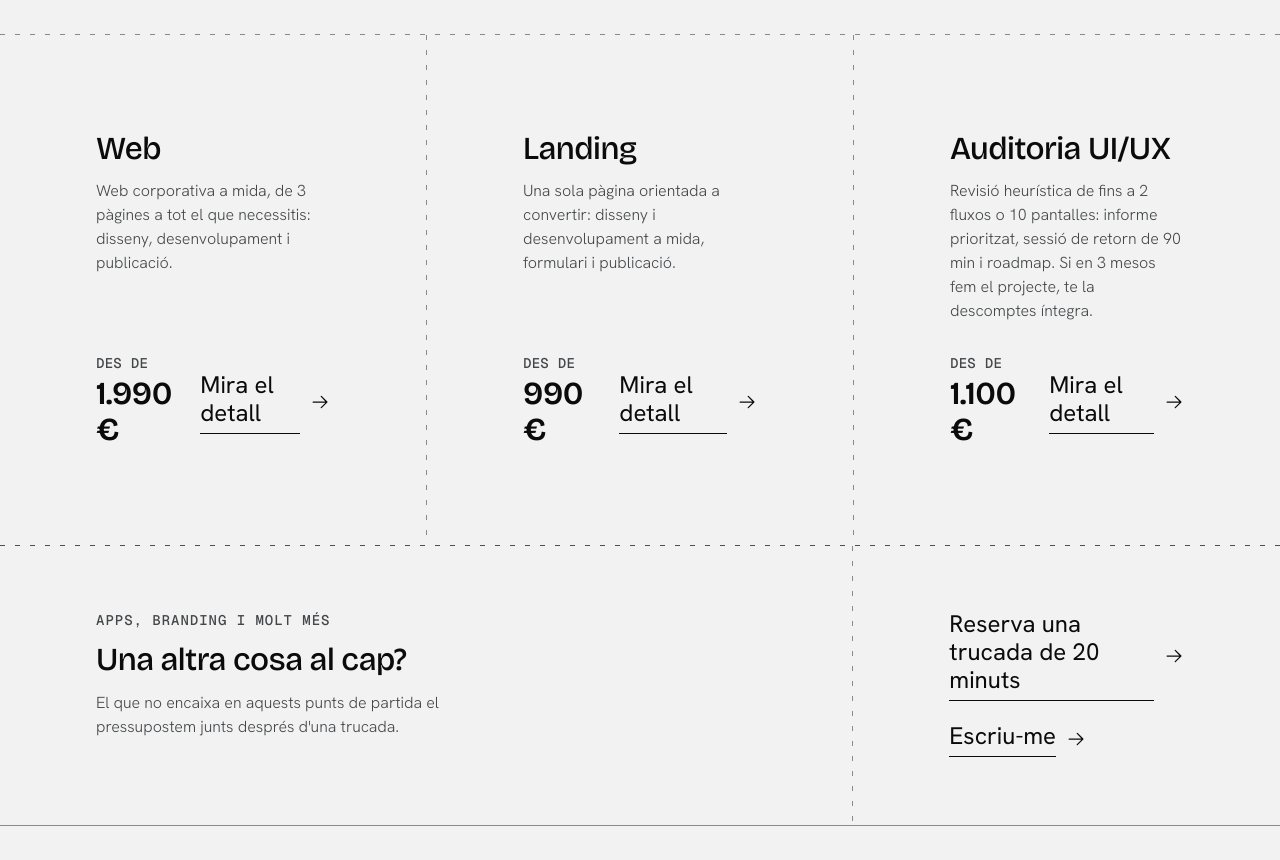
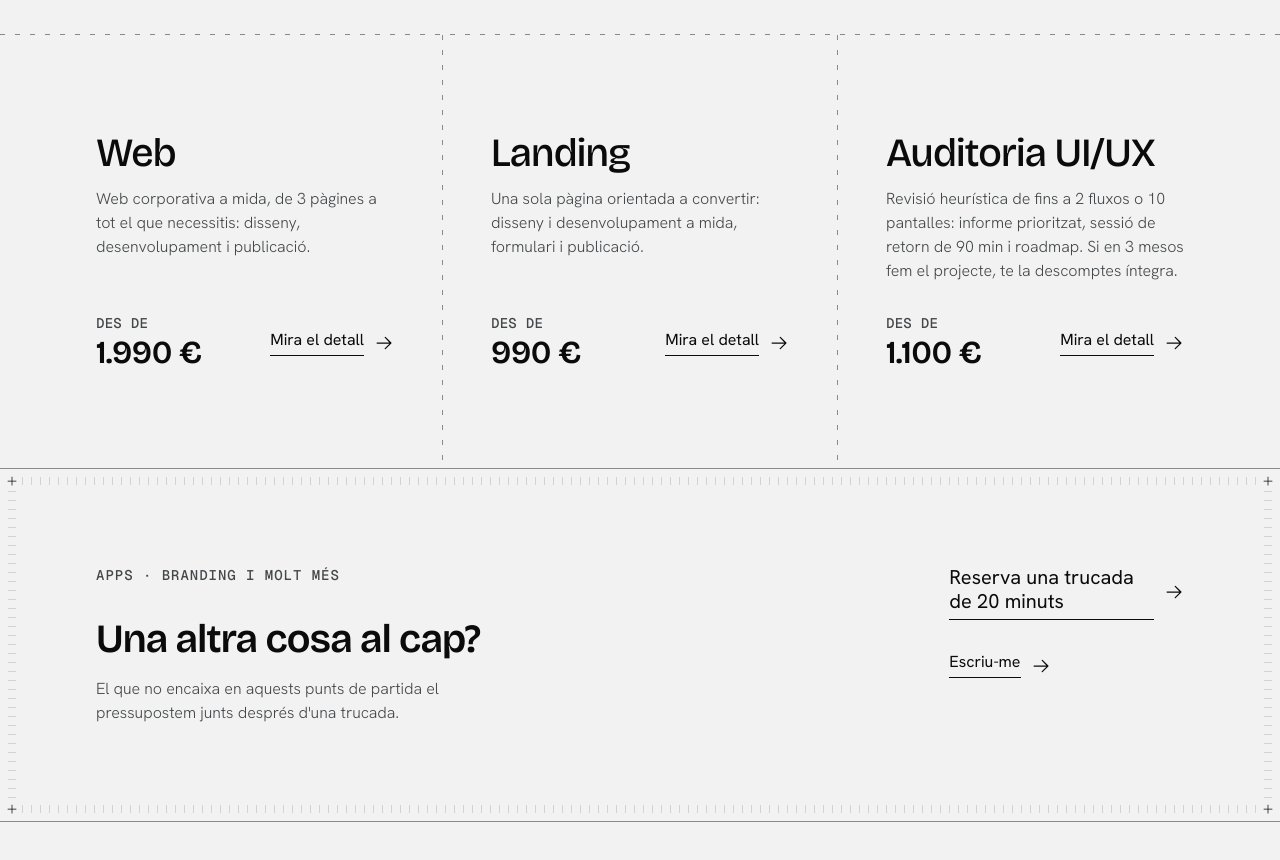
Before and after one commit to mariuscomas/portfoli-freelance, a Next.js app: page / in a window 1280 px wide. Shown: the part 1160-2020 px from the top of the page. Built offline with nearby package versions, Linux system fonts and the light colour scheme; no server answers; the database is empty.

Commit message:
feat(ServicesTeaser, FrameRuler): add decorative ruler component and enhance ServicesTeaser layout

```diff
--- a/src/components/home/ServicesTeaser.tsx
+++ b/src/components/home/ServicesTeaser.tsx
@@ -2,6 +2,7 @@ import { ArrowRight } from "@phosphor-icons/react/dist/ssr";
 import TransitionLink from "@/components/common/TransitionLink";
 import RevealGroup from "@/components/common/RevealGroup";
 import { LinkUnderline } from "@/components/ui/LinkUnderline";
+import FrameRuler from "@/components/ui/FrameRuler";
 import { SITE_EMAIL } from "@/lib/site";
 import { PRODUCT_CALL_URL, type Product, type ProductId } from "@/lib/pricing";
 
@@ -19,12 +20,9 @@ import { PRODUCT_CALL_URL, type Product, type ProductId } from "@/lib/pricing";
  * COMPONENT DE SERVIDOR a posta: no hi ha estat ni modals, només enllaços.
  * A la portada això compta, que el Lighthouse mòbil està a 69.
  *
- * ⚠️ DIVERGÈNCIA AMB EL FIGMA, justificada: la card diu «Configura'l» i aquí
- * el CTA diu «Mira el detall», perquè el que fa és NAVEGAR a l'spoke. No és
- * el flag qui ho decideix: amb `NEXT_PUBLIC_CONFIGURATOR=1` en local, un
- * «Configura'l» que porta a una altra pàgina seria una etiqueta que menteix.
- * El dia que la portada obri el configurador, aquest CTA passa a client i
- * recupera el text del Figma.
+ * Card: mestre Figma "Card · Product" 12293:90215 (Breakpoint × State).
+ * Tota la card és clicable i navega a l'spoke; el CTA diu «Mira el detall»
+ * a Figma i a codi (22set26).
  */
 
 const SPOKE: Record<ProductId, string> = {
@@ -96,61 +94,91 @@ export default function ServicesTeaser({ products }: { products: Product[] }) {
       </RevealGroup>
 
       {/* Tríada (guió 21set26): primer els filets verticals es dibuixen de
-          dalt a baix (G3, només lg) i després les cards entren d'esquerra a
+          dalt a baix (G3, només xl) i després les cards entren d'esquerra a
           dreta cada 100 ms (G2). */}
-      <RevealGroup className="flex flex-col border-t dash-h-border-default divide-y dash-divide-h-border-default lg:flex-row lg:divide-x lg:divide-y-0 lg:dash-divide-v-border-default">
+      <RevealGroup className="flex flex-col border-t dash-h-border-default divide-y dash-divide-h-border-default xl:flex-row xl:divide-x xl:divide-y-0 xl:dash-divide-v-border-default">
         {products.map((product, i) => (
+          // Card sencera clicable (22set26): el ::after del link cobreix
+          // l'article (relative). Hover = surface-card; focus = anell a la
+          // card, no al link. Figma: Card · Product 12293:90215 (State).
+          // Tres columnes només des de xl: a 1024 no hi cabien nom, preu i
+          // link (22set26); lg fa servir la fila de Tablet (variant Laptop = xl).
           <article
             key={product.id}
             style={delay(250 + i * 100)}
-            className="reveal-up reveal-rule-v flex flex-1 flex-col gap-8 px-page py-section-s lg:py-section-m lg:p-page"
+            className="reveal-up reveal-rule-v group/card relative flex flex-1 flex-col gap-6 px-page py-section-xs transition-colors duration-300 hover:bg-surface-card has-[a:focus-visible]:ring-2 has-[a:focus-visible]:ring-inset has-[a:focus-visible]:ring-focus-ring md:flex-row md:items-center xl:flex-col xl:items-stretch xl:gap-8 xl:px-12 xl:py-section-m xl:first:pl-page xl:last:pr-page"
           >
-            <div className="flex flex-1 flex-col gap-3">
-              <h3 className="text-display-2xs-medium lg:text-display-xs-medium text-text-main">{product.name}</h3>
-              <p className="text-body-xs-light md:text-body-s-light text-text-secondary">{product.description}</p>
+            <div className="flex flex-col gap-3 md:flex-1">
+              {/* El nom mana a la home (22set26): aquí fa de menú; comparar
+                  preus és feina del hub, on mana el preu (15set26). */}
+              <h3 className="text-display-s-medium 2xl:text-display-m-medium text-text-main">{product.name}</h3>
+              <p className="text-body-xs-light xl:text-body-s-light text-text-secondary">{product.description}</p>
             </div>
 
-            <div className="flex items-center justify-between gap-6">
-              {/* El preu mana sobre el nom: decisió del 15set26, mestre "Card — Web". */}
-              <p className="flex flex-col gap-1">
+            <div className="flex items-center justify-between gap-6 md:flex-1 md:flex-col md:items-end xl:flex-none xl:flex-row xl:items-center">
+              <p className="flex flex-col gap-1 md:items-end xl:items-start">
                 <span className="text-caption text-text-secondary">{product.priceLabel}</span>
-                <span className="text-body-s-semibold md:text-body-l-semibold lg:text-display-xs text-text-main">{formatPrice(product.price)}</span>
+                <span className="whitespace-nowrap text-display-2xs xl:text-display-xs text-text-main">{formatPrice(product.price)}</span>
               </p>
-              {/* Sempre "Mira el detall": aquest enllaç NAVEGA a l'spoke en
-                  tots dos estats del flag, i una etiqueta ha de dir el que
-                  passa. El "Configura'l" del Figma arribarà el dia que la card
-                  obri el configurador des de la portada, que demana passar
-                  aquest CTA a client. */}
-              <CardLink href={SPOKE[product.id]}>Mira el detall</CardLink>
+              <TransitionLink
+                href={SPOKE[product.id]}
+                className="whitespace-nowrap after:absolute after:inset-0 focus-visible:outline-none"
+              >
+                {/* md+: Link MD del DS. Mòbil: només la fletxa (Ghost Square
+                    del Figma) i el text queda per al lector de pantalla. */}
+                <span className="max-md:sr-only">
+                  <LinkUnderline
+                    as="span"
+                    size="md"
+                    icon={<ArrowRight size={20} className="shrink-0 motion-safe:transition-transform motion-safe:group-hover/card:translate-x-1" aria-hidden />}
+                  >
+                    Mira el detall<span className="sr-only"> de {product.name}</span>
+                  </LinkUnderline>
+                </span>
+                <span aria-hidden className="flex size-12 items-center justify-center md:hidden">
+                  <ArrowRight size={32} className="motion-safe:transition-transform motion-safe:group-hover/card:translate-x-1" />
+                </span>
+              </TransitionLink>
             </div>
           </article>
         ))}
       </RevealGroup>
 
-      {/* Porta de sortida per al que no encaixa a la tríada (Figma "Row — A mida",
-          desktop 12136:13866). La vora superior és `border-strong`: separa un
-          bloc de naturalesa diferent, no una card més de la mateixa fila.
-          Desktop: un sol missatge a 2/3 (etiqueta, títol i paràgraf) i els CTA
-          al terç d'Auditoria, alineats amb el seu enllaç. Padding vertical 64,
-          per sota dels 96 de les cards: la fila és secundària. Tablet: text i
-          CTA en fila sense filet. Mòbil: apilat.
-          Filets interns dashed, vores de secció sòlides (regla 18set26). */}
-      <RevealGroup className="flex flex-col gap-6 border-t dash-h-border-strong px-page py-section-xs md:flex-row md:gap-12 lg:gap-0 lg:p-0 lg:divide-x lg:dash-divide-v-border-default">
-        <div className="reveal-up flex flex-col gap-3 md:flex-1 lg:w-2/3 lg:flex-none lg:px-page lg:py-16">
-          <p className="text-caption-eyebrow text-text-secondary">APPS, BRANDING I MOLT MÉS</p>
-          <h3 className="text-display-2xs-medium lg:text-display-xs-medium text-text-main">Una altra cosa al cap?</h3>
-          <p className="text-body-xs-light md:text-body-s-light max-w-[384px] text-text-secondary">
-            El que no encaixa en aquests punts de partida el pressupostem junts
-            després d&apos;una trucada.
-          </p>
+      {/* Fila «a mida»: porta de sortida per al que no encaixa a la tríada.
+          Figma: mestre "Card · Una altra cosa al cap" 12304:91680
+          (Desktop 12304:91677 · Tablet 12304:91678 · Mobile 12304:91679).
+          - Vora superior SÒLIDA border-default: excepció a la regla de filets
+            (dashed dins de secció), decidida el 22set26 per marcar-la com un
+            bloc a part de la tríada.
+          - Marc de regla (FrameRuler, mestre Frame / Ruler 12305:14461): diu
+            «a mida» sense color. Substitueix la prova amb superfície Pistatxo,
+            que feia pesar la sortida secundària més que els productes.
+          - Titular un graó per sota del nom de producte a cada breakpoint.
+          - Enllaços en columna; el primari un graó per sobre del secundari. */}
+      <RevealGroup className="relative flex flex-col gap-12 border-t border-border-default px-page py-section-xs md:flex-row md:items-start md:py-section-s lg:gap-0 lg:p-0">
+        <FrameRuler />
+        <div className="reveal-up flex flex-col gap-8 md:flex-1 lg:w-2/3 lg:flex-none lg:p-page">
+          <p className="text-caption-eyebrow text-text-secondary">APPS · BRANDING I MOLT MÉS</p>
+          <div className="flex flex-col gap-4">
+            <h3 className="text-display-2xs md:text-display-xs lg:text-display-s text-text-main">Una altra cosa al cap?</h3>
+            <p className="max-w-[384px] text-body-xs-light md:text-body-s-light text-text-secondary">
+              El que no encaixa en aquests punts de partida el pressupostem junts
+              després d&apos;una trucada.
+            </p>
+          </div>
         </div>
 
-        <div style={delay(80)} className="reveal-up flex flex-col gap-6 lg:w-1/3 lg:gap-4 lg:px-page lg:py-16">
+        {/* max-md:-mb-2.5: l'àrea tàctil del darrer enllaç (min-h-11) deixa
+            ~10 px buits sota el subratllat; sense compensar, l'aire de baix
+            era més gran que el de dalt (Figma: mateix aire a dalt i a baix). */}
+        <div style={delay(80)} className="reveal-up flex flex-col items-start gap-6 max-md:-mb-2.5 lg:w-1/3 lg:px-page lg:py-page">
           <LinkUnderline
             as="a"
             href={PRODUCT_CALL_URL}
             target="_blank"
             rel="noopener noreferrer"
+            size="md"
+            className="lg:text-button-link-lg"
             icon={<ArrowRight size={20} className="shrink-0" aria-hidden />}
           >
             Reserva una trucada de 20 minuts
@@ -160,6 +188,8 @@ export default function ServicesTeaser({ products }: { products: Product[] }) {
           <LinkUnderline
             as="a"
             href={`mailto:${SITE_EMAIL}`}
+            size="sm"
+            className="lg:text-button-link-md"
             icon={<ArrowRight size={20} className="shrink-0" aria-hidden />}
           >
             Escriu-me
--- /dev/null
+++ b/src/components/ui/FrameRuler.tsx
@@ -0,0 +1,30 @@
+import { Plus } from "@phosphor-icons/react/dist/ssr";
+
+/**
+ * Marc de regla decoratiu. Mestre Figma "Frame / Ruler" (12305:14461):
+ * quatre vores de marques (border-default al 30%, recepta heronaiapp.com)
+ * i creus Plus de Phosphor de 12 px (text/main) a les cantonades, a 6 px
+ * de la vora del bloc.
+ *
+ * Per sota de 768 px només hi ha les vores de dalt i baix (Figma: Show
+ * Sides = false): el text, alineat a 24, necessita l'aire horitzontal.
+ *
+ * Reservat per a blocs «a mida» (22set26). El pare ha de ser `relative`;
+ * el contingut manté el seu marge de graella, el marc va per sobre sense
+ * rebre clics ni ser llegit pel lector de pantalla.
+ */
+export default function FrameRuler({ className = "" }: { className?: string }) {
+  const corner = "absolute size-3 text-text-main";
+  return (
+    <div aria-hidden className={`pointer-events-none absolute inset-1.5 text-border-default/30 ${className}`.trim()}>
+      <span className="ruler-h absolute inset-x-3 top-0 h-3" />
+      <span className="ruler-h absolute inset-x-3 bottom-0 h-3" />
+      <span className="ruler-v absolute inset-y-3 left-0 w-3 max-md:hidden" />
+      <span className="ruler-v absolute inset-y-3 right-0 w-3 max-md:hidden" />
+      <Plus size={12} className={`${corner} left-0 top-0`} />
+      <Plus size={12} className={`${corner} right-0 top-0`} />
+      <Plus size={12} className={`${corner} bottom-0 left-0`} />
+      <Plus size={12} className={`${corner} bottom-0 right-0`} />
+    </div>
+  );
+}
```
Also changed, not shown: src/app/globals.css (+23 -3 lines).
